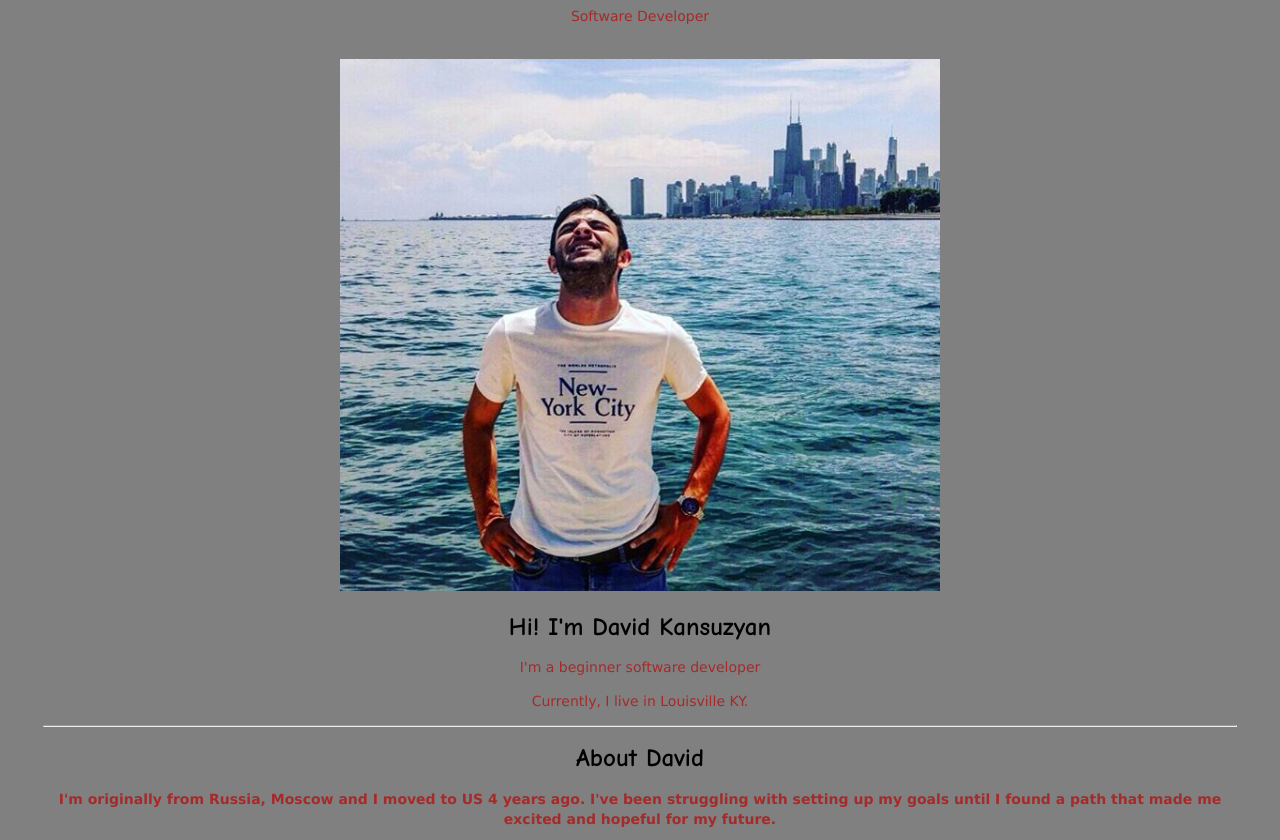
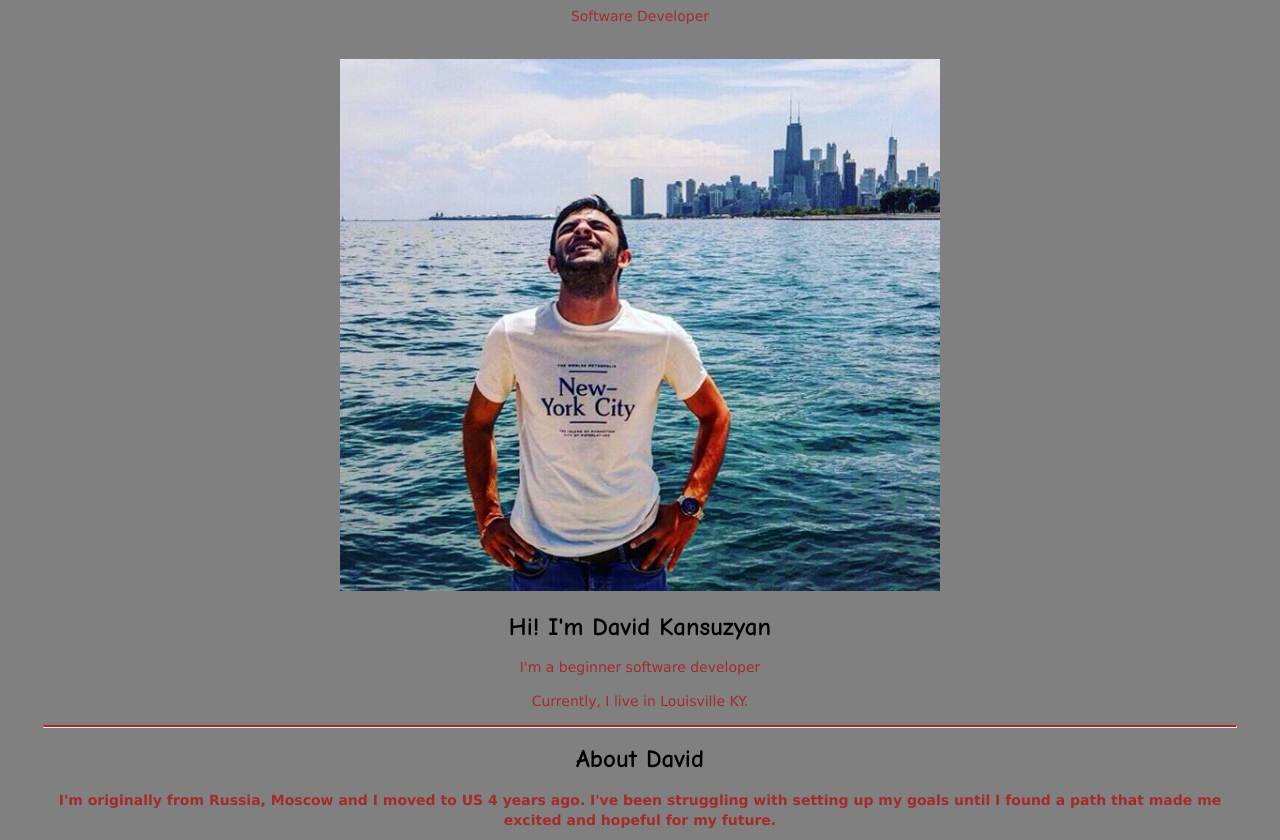
Before and after one commit to DavidSoftD/Portfolio, a plain HTML site: page index.html in a window 1280 px wide. Shown: the part 104-944 px from the top of the page. Drawn offline with Linux system fonts and the light colour scheme.

Commit message:
Update style.css

```diff
--- a/style.css
+++ b/style.css
@@ -14,6 +14,7 @@ header {
 
 header p {
   dont-size: 15px;
+  background-color:
 }
 
 h1 {
@@ -23,7 +24,6 @@ h1 {
 
 main {
   text-align: center;
-  background-color: F0EFEB;
   margin: 35px;
   line-height: 20px;
 }
@@ -36,7 +36,7 @@ p {
 }
 
 .hr-style {
-  border-top: 2px solid CB997E;
+  border-top: 2px solid brown;
 }
 
 footer {
```
